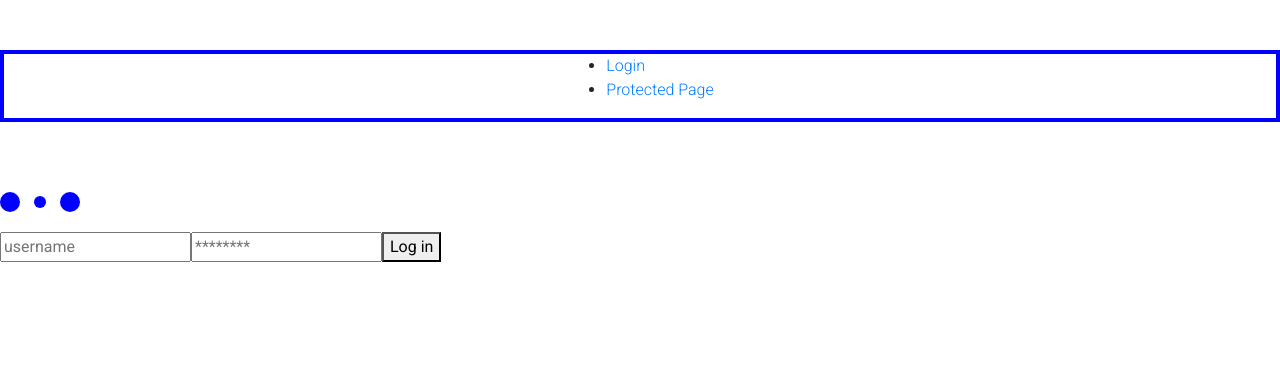
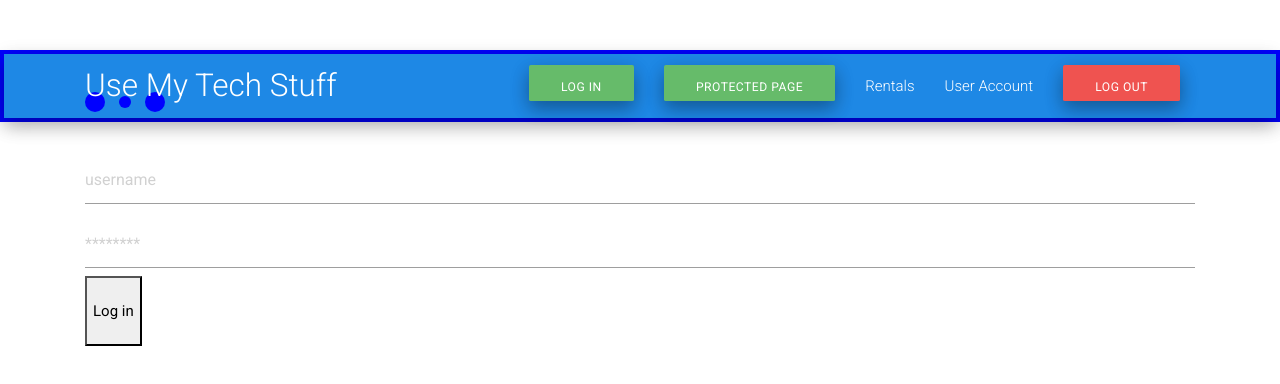
Before and after one commit to lambda-use-my-tech-stuff-built-week/UseMyTechStuff_FrontEnd, a React (Create React App) app in the folder usemytechstuff_frontend/: page /login in a window 1280 px wide. Shown: the top 384 px of the page. Built offline with nearby package versions, Linux system fonts and the light colour scheme.

Commit message:
trying out navbar

```diff
--- a/usemytechstuff_frontend/public/index.html
+++ b/usemytechstuff_frontend/public/index.html
@@ -1,5 +1,6 @@
 <!DOCTYPE html>
 <html lang="en">
+
 <head>
   <meta charset="utf-8" />
   <link rel="shortcut icon" href="%PUBLIC_URL%/favicon.ico" />
@@ -19,8 +20,14 @@
       work correctly both with client-side routing and a non-root public URL.
       Learn how to configure a non-root public URL by running `npm run build`.
     -->
+  <!--Import Google Icon Font-->
+  <link href="https://fonts.googleapis.com/icon?family=Material+Icons" rel="stylesheet">
+  <!--Import materialize.css-->
+  <!-- Compiled and minified CSS -->
+  <link rel="stylesheet" href="https://cdnjs.cloudflare.com/ajax/libs/materialize/1.0.0/css/materialize.min.css">
   <title>Use My Tech Stuff</title>
 </head>
+
 <body>
   <noscript>You need to enable JavaScript to run this app.</noscript>
   <div id="root"></div>
@@ -35,4 +42,5 @@
       To create a production bundle, use `npm run build` or `yarn build`.
     -->
 </body>
+
 </html>
--- a/usemytechstuff_frontend/src/components/App.js
+++ b/usemytechstuff_frontend/src/components/App.js
@@ -2,16 +2,17 @@ import React from 'react';
 //import logo from '../logo.svg';
 import './App.css';
 import { BrowserRouter as Router, Route, Link } from "react-router-dom";
-
-import Login from "./Login";
-import PrivateRoute from "./PrivateRoute";
-import ItemList from './ItemList';
-
+// import Login from "./Login";
+// import PrivateRoute from "./PrivateRoute";
+// import ItemList from './ItemList';
+import NavBar from './layout/NavBar';
 
 function App() {
   return (
     <Router>
       <div className="App">
+        <NavBar />
+        {/* <div className="App">
           <ul>
             <li>
               <Link to="/login">Login</Link>
@@ -26,8 +27,9 @@ function App() {
           // component={Login}
           render={props => <Login {...props} isLoggingIn={false} />}
         />
-      <PrivateRoute exact path="/protected" component={ItemList} />
-    </Router >
+        <PrivateRoute exact path="/protected" component={ItemList} /> */}
+      </div>
+    </Router>
   );
 }
 
--- /dev/null
+++ b/usemytechstuff_frontend/src/components/layout/NavBar.js
@@ -0,0 +1,19 @@
+import React, { Fragment } from 'react';
+import { Link } from 'react-router-dom';
+import SignedInLinks from './SignedInLinks';
+import SignedOutLinks from './SignedOutLinks';
+
+
+const NavBar = () => {
+  return (
+    <nav className="nav-wrapper #1e88e5 blue darken-1 z-depth-2">
+      <div className="container">
+        <Link to="/" className="brand-logo">Use My Tech Stuff</Link>
+        <SignedInLinks />
+        <SignedOutLinks />
+      </div>
+    </nav>
+  )
+}
+
+export default NavBar;
--- /dev/null
+++ b/usemytechstuff_frontend/src/components/layout/SignedInLinks.js
@@ -0,0 +1,15 @@
+import React, { Fragment } from 'react';
+import { NavLink } from 'react-router-dom';
+
+
+const SignedInLinks = () => {
+  return (
+    <ul className="right">
+      <li><NavLink to="/">Rentals</NavLink></li>
+      <li><NavLink to="/">User Account</NavLink></li>
+      <li><NavLink to="/" className="#ef5350 red lighten-1 z-depth-2 waves-effect waves-light btn">Log Out</NavLink></li>
+    </ul>
+  )
+}
+
+export default SignedInLinks;
--- /dev/null
+++ b/usemytechstuff_frontend/src/components/layout/SignedOutLinks.js
@@ -0,0 +1,29 @@
+import React, { Fragment } from 'react';
+import { NavLink } from 'react-router-dom';
+import { BrowserRouter as Router, Route, Link } from "react-router-dom";
+import Login from "../Login";
+import PrivateRoute from "../PrivateRoute";
+import ItemList from '../ItemList';
+
+
+
+const SignedOutLinks = () => {
+  return (
+    <Router>
+      <ul className="right">
+        <li><NavLink to="/login" className="#66bb6a green lighten-1 z-depth-2 waves-effect waves-light btn">Log In</NavLink></li>
+        <li>
+          <NavLink to="/protected" className="#66bb6a green lighten-1 z-depth-2 waves-effect waves-light btn">Protected Page</NavLink>
+        </li>
+      </ul>
+      <Route
+        path="/login"
+        // component={Login}
+        render={props => <Login {...props} isLoggingIn={false} />}
+      />
+      <PrivateRoute exact path="/protected" component={ItemList} />
+    </Router>
+  )
+}
+
+export default SignedOutLinks;
```
Lines whose indentation alone changed are shown as unchanged.
